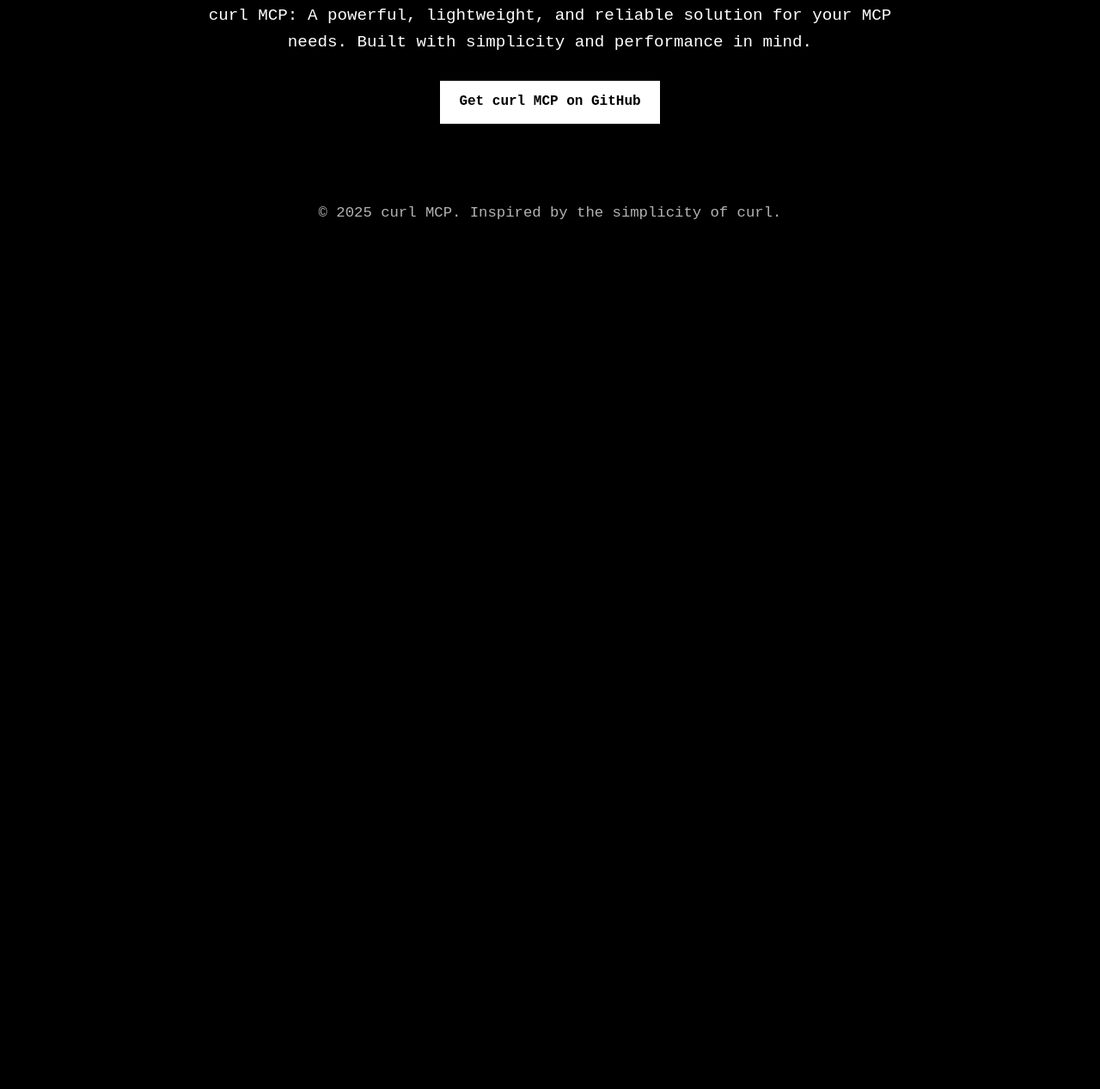
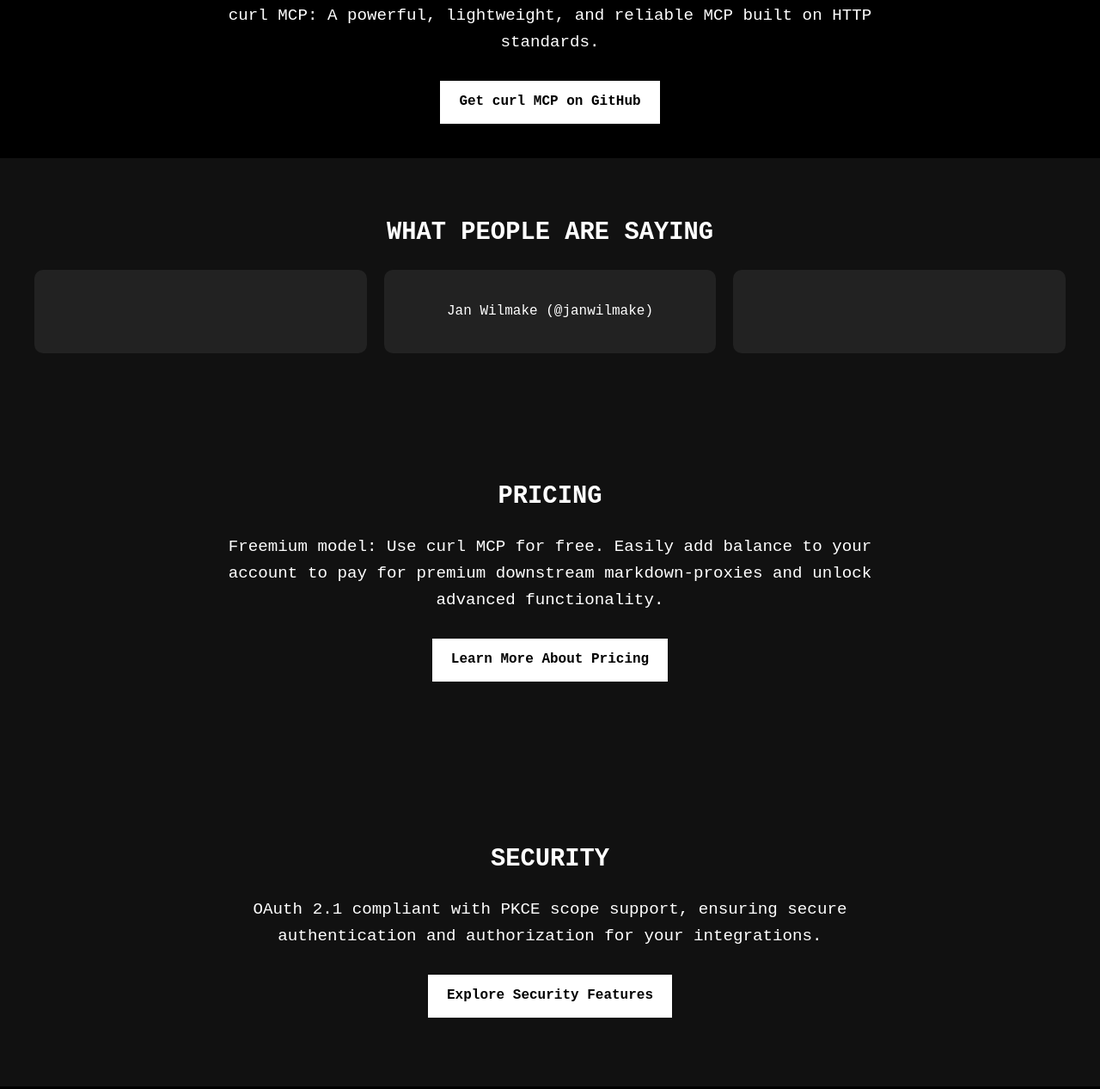
Before and after one commit to janwilmake/curlmcp, a plain HTML site: page index.html in a window 1280 px wide. Shown: the part 148-1415 px from the top of the page at 86% size. Before the commit the page ends 800 px from the top, so only its background shows below. Drawn offline with Linux system fonts and the light colour scheme.

Commit message:
improvements

```diff
--- a/default-proxy.json
+++ /dev/null
@@ -1,4 +0,0 @@
-{
-  "x.com": "xymake.com",
-  "github.com": "uithub.com"
-}
--- a/index.html
+++ b/index.html
@@ -4,7 +4,7 @@
 <head>
     <meta charset="UTF-8">
     <meta name="viewport" content="width=device-width, initial-scale=1.0">
-    <title>curl MCP - The last MCP you'll ever need</title>
+    <title>curl MCP - The last MCP you'll need</title>
     <style>
         body {
             font-family: 'Courier New', Courier, monospace;
@@ -24,6 +24,13 @@
 
         h1 {
             font-size: 2.5em;
+            font-weight: bold;
+            margin-bottom: 20px;
+            text-transform: uppercase;
+        }
+
+        h2 {
+            font-size: 1.8em;
             font-weight: bold;
             margin-bottom: 20px;
             text-transform: uppercase;
@@ -50,6 +57,31 @@
             color: #fff;
         }
 
+        .tweet-section {
+            background-color: #111;
+            padding: 40px 20px;
+        }
+
+        .tweet-grid {
+            display: grid;
+            grid-template-columns: repeat(auto-fit, minmax(250px, 1fr));
+            gap: 20px;
+            max-width: 1200px;
+            margin: 0 auto;
+        }
+
+        .tweet-embed {
+            background-color: #222;
+            padding: 20px;
+            border-radius: 10px;
+        }
+
+        .pricing-section,
+        .security-section {
+            background-color: #111;
+            padding: 40px 20px;
+        }
+
         footer {
             margin-top: 50px;
             font-size: 0.9em;
@@ -61,13 +93,57 @@
 <body>
     <div class="container">
         <h1>The last MCP you'll need</h1>
-        <p>curl MCP: A powerful, lightweight, and reliable solution for your MCP needs. Built with simplicity and
-            performance in mind.</p>
+        <p>curl MCP: A powerful, lightweight, and reliable MCP built on HTTP standards.</p>
         <a href="https://github.com/janwilmake/curlmcp" class="cta">Get curl MCP on GitHub</a>
     </div>
+
+    <section class="tweet-section">
+        <h2>What People Are Saying</h2>
+        <div class="tweet-grid">
+            <div class="tweet-embed">
+                <blockquote class="twitter-tweet" data-dnt="true">
+                    <a href="https://twitter.com/janwilmake/status/1898169167175413863"></a>
+                </blockquote>
+            </div>
+            <div class="tweet-embed">
+                <blockquote class="twitter-tweet" data-dnt="true">
+                    Jan Wilmake (@janwilmake) <a href="https://twitter.com/janwilmake/status/1904951203340967987"></a>
+                </blockquote>
+            </div>
+            <div class="tweet-embed">
+                <blockquote class="twitter-tweet" data-dnt="true">
+                    <a href="https://twitter.com/samgoodwin89/status/1903175724250566796"></a>
+                </blockquote>
+            </div>
+        </div>
+
+    </section>
+
+
+
+    <section class="pricing-section">
+        <div class="container">
+            <h2>Pricing</h2>
+            <p>Freemium model: Use curl MCP for free. Easily add balance to your account to pay for
+                premium downstream markdown-proxies and unlock advanced functionality.</p>
+            <a href="https://github.com/janwilmake/curlmcp#pricing" class="cta">Learn More About Pricing</a>
+        </div>
+    </section>
+
+    <section class="security-section">
+        <div class="container">
+            <h2>Security</h2>
+            <p>OAuth 2.1 compliant with PKCE scope support, ensuring secure authentication and authorization for your
+                integrations.</p>
+            <a href="https://github.com/janwilmake/curlmcp#security" class="cta">Explore Security Features</a>
+        </div>
+    </section>
+
     <footer>
-        <p>&copy; 2025 curl MCP. Inspired by the simplicity of curl.</p>
+        <p>© 2025 curl MCP. Inspired by the simplicity of curl.</p>
     </footer>
+
+    <script async src="https://platform.twitter.com/widgets.js" charset="utf-8"></script>
 </body>
 
 </html>
```
Also changed, not shown: default-proxy.yaml (added, +8 -0 lines), README.md.
